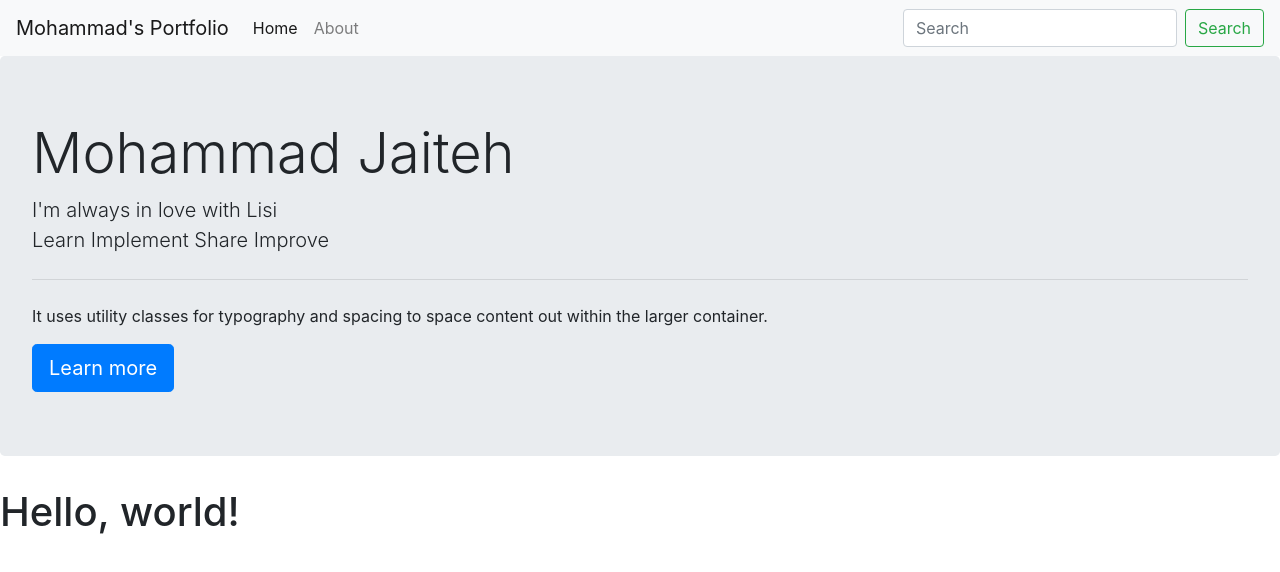
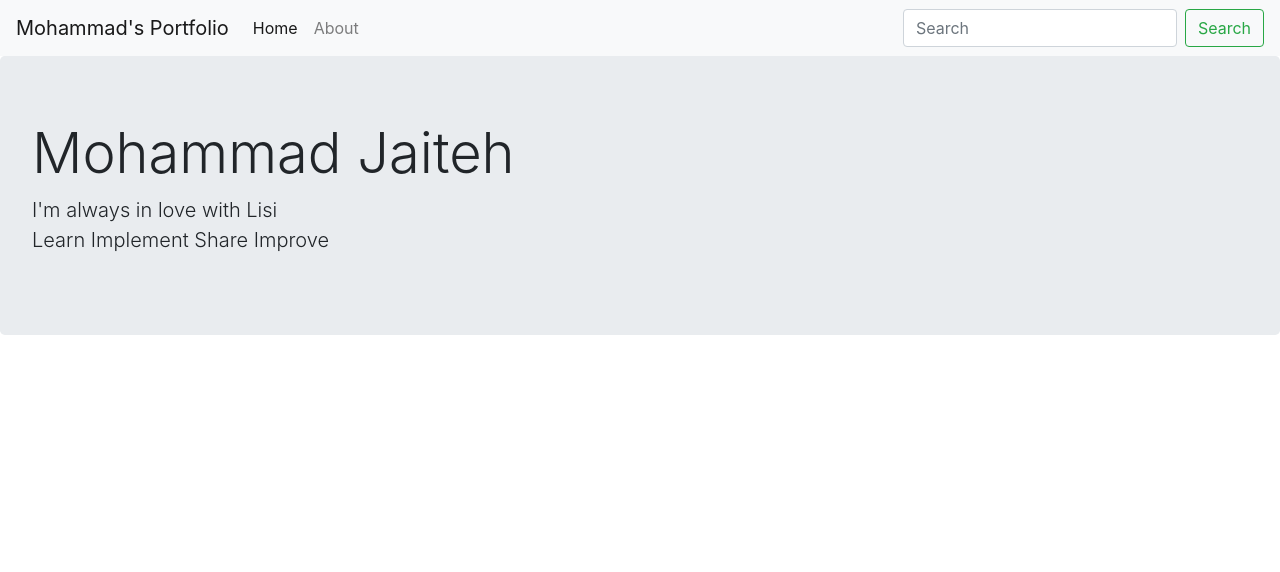
Before and after one commit to younhash/my-portfolio, a plain HTML site: page index.html in a window 1280 px wide. Drawn offline with nearby package versions, Linux system fonts and the light colour scheme.

Commit message:
clean up

```diff
--- a/index.html
+++ b/index.html
@@ -40,12 +40,8 @@
       <div class="jumbotron">
         <h1 class="display-4">Mohammad Jaiteh</h1>
         <p class="lead">I'm always in love with Lisi <br> Learn Implement Share Improve</p>
-        <hr class="my-4">
-        <p>It uses utility classes for typography and spacing to space content out within the larger container.</p>
-        <a class="btn btn-primary btn-lg" href="#" role="button">Learn more</a>
       </div>
 
-      <h1>Hello, world!</h1>
 
     <!-- jQuery (necessary for Bootstrap's JavaScript plugins) -->
     <script src="https://ajax.googleapis.com/ajax/libs/jquery/1.12.4/jquery.min.js"></script>
```
